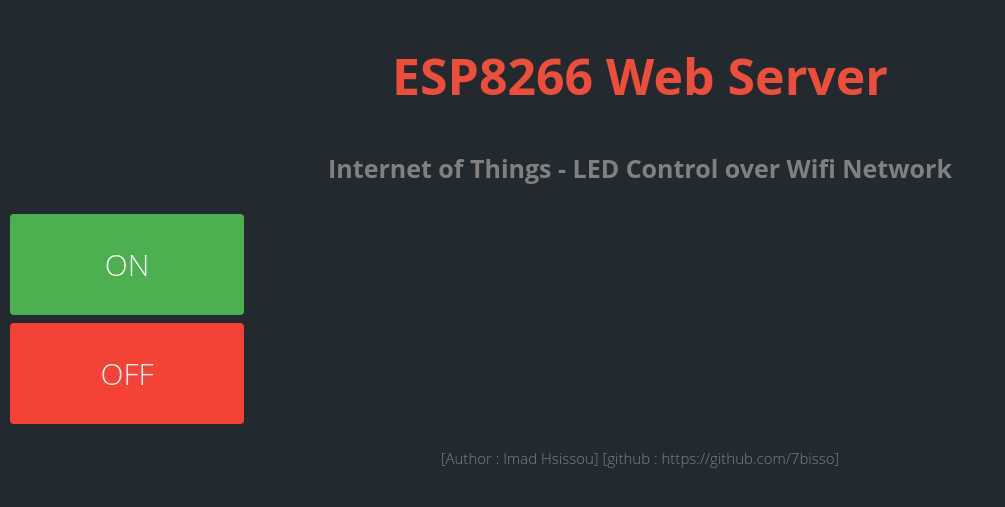
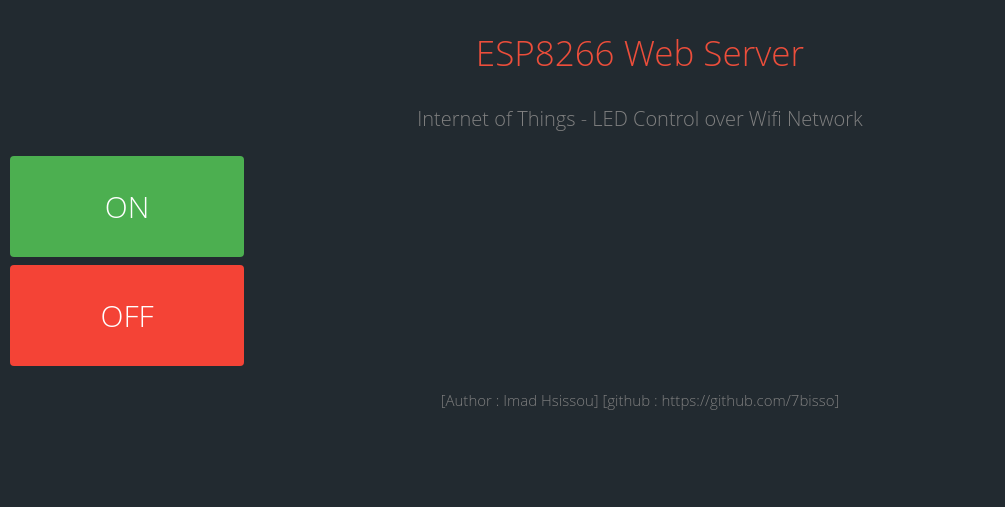
Before and after one commit to imadhsissou/imadhsissou.github.io, a Jekyll site: the page Iot/esp8266-led.html, which Jekyll copies as it is, in a window 1280 px wide. Shown: the top 507 px of the page, without its empty margins (0-1005 px from the left). Built offline with Jekyll 4.4.1, drawn with Linux system fonts in a browser that asks for light colours.

Commit message:
Update esp8266-led.html

```diff
--- a/Iot/esp8266-led.html
+++ b/Iot/esp8266-led.html
@@ -32,8 +32,8 @@
 </head>
 <body style="background-color : #222A30;" >
 
-<h2 style="color : #EC4E3B; font-family: 'Open Sans' ; font-size: 50px;  text-align: center;">ESP8266 Web Server</h2>
-<h3 style="color : gray; font-family: 'Open Sans' ; font-size: 25px; text-align: center;">Internet of Things - LED Control over Wifi Network<h3>
+<h2 style="color : #EC4E3B; font-family: 'Open Sans' ; font-size: 35px; font-weight: 300; text-align: center;">ESP8266 Web Server</h2>
+<h3 style="color : gray; font-family: 'Open Sans' ; font-size: 20px; font-weight: 300; text-align: center;">Internet of Things - LED Control over Wifi Network<h3>
 
 <div class="wrapper">
     <a href="http://192.168.1.5/ON" class="button">ON</a>
```
